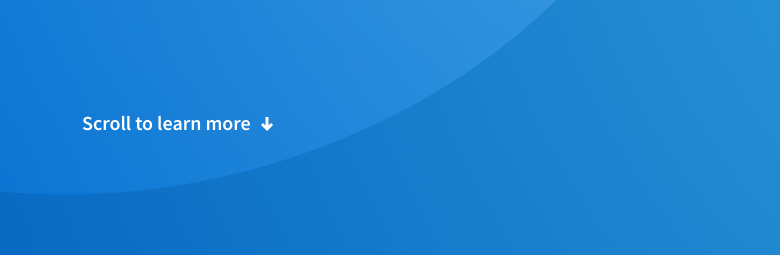
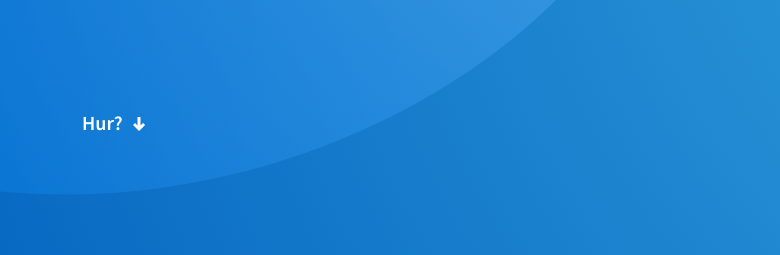
Before and after one commit to Kandio/kandio, a PHP site: page / in a window 1280 px wide. Shown: the part 750-1005 px from the top of the page, without its empty margins (0-780 px from the left). Run offline with PHP 8.4, Linux system fonts and the light colour scheme; some libraries are stand-ins or nearby versions.

Commit message:
Update index.php

```diff
--- a/index.php
+++ b/index.php
@@ -168,7 +168,7 @@
                                 <span>Visa Demo</span></a>
                             <div class="scroll-more">
                                 <a href="#">
-                                    Scroll to learn more
+                                    Hur?
                                     <svg width="13px" height="15px" viewBox="0 0 13 15" version="1.1" xmlns="http://www.w3.org/2000/svg" xmlns:xlink="http://www.w3.org/1999/xlink">
                                         <g id="Symbols" stroke="none" stroke-width="1" fill="none" fill-rule="evenodd">
                                             <g id="Scroll-down" fill="#FFFFFF">
```
